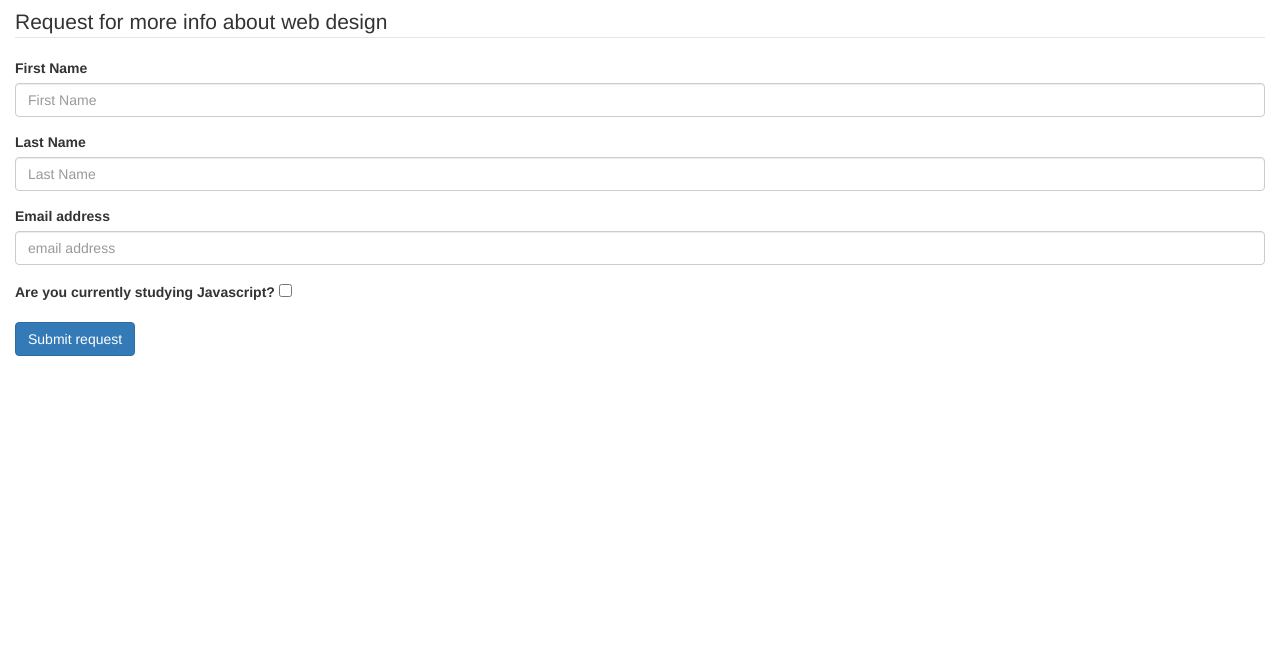
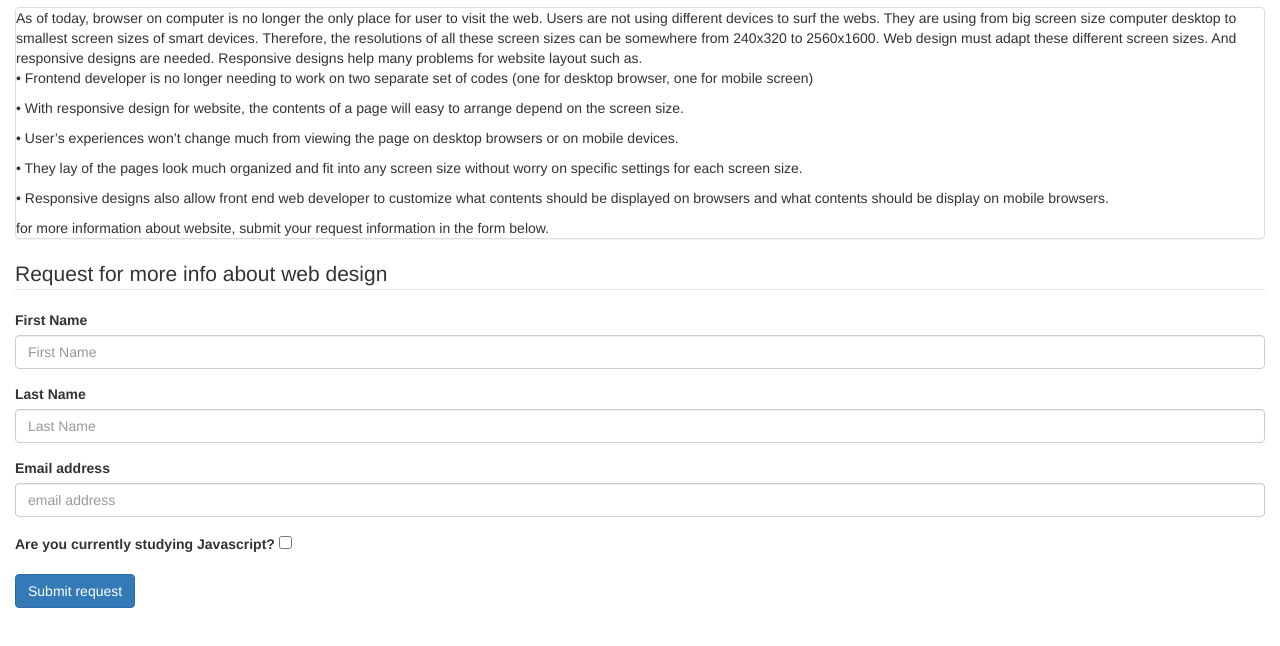
Before and after one commit to davednguyen/esponsiveweb, a plain HTML site: page index.html in a window 1280 px wide. Shown: the part 78-724 px from the top of the page. Drawn offline with nearby package versions, Linux system fonts and the light colour scheme.

Commit message:
update texts

```diff
--- a/index.html
+++ b/index.html
@@ -12,6 +12,16 @@
 
         <div class="panel-body">
                 <h1 class="text-center">What responsive web design solves ? </h1>
+                <div class="panel panel-default">As of today, browser on computer is no longer the only place for user to visit the web. Users are not using different devices to surf the webs.
+                    They are using from big screen size computer desktop to smallest screen sizes of smart devices. Therefore, the resolutions of all these screen sizes can be somewhere from 240x320 to 2560x1600.
+                    Web design must adapt these different screen sizes. And responsive designs are needed. Responsive designs help many problems for website layout such as.
+                    <p> •	Frontend developer is no longer needing to work on two separate set of codes (one for desktop browser, one for mobile screen) </p>
+                    <p>•	With responsive design for website, the contents of a page will easy to arrange depend on the screen size.</p>
+                    <p>    •	User’s experiences won’t change much from viewing the page on desktop browsers or on mobile devices.</p>
+                    <p>    •	They lay of the pages look much organized and fit into any screen size without worry on specific settings for each screen size. </p>
+                    <p>   •	Responsive designs also allow front end web developer to customize what contents should be displayed on browsers and what contents should be display on mobile browsers. </p>
+                    for more information about website, submit your request information in the form below.
+                </div>
 
         <form method="GET">
         <fieldset>
```
